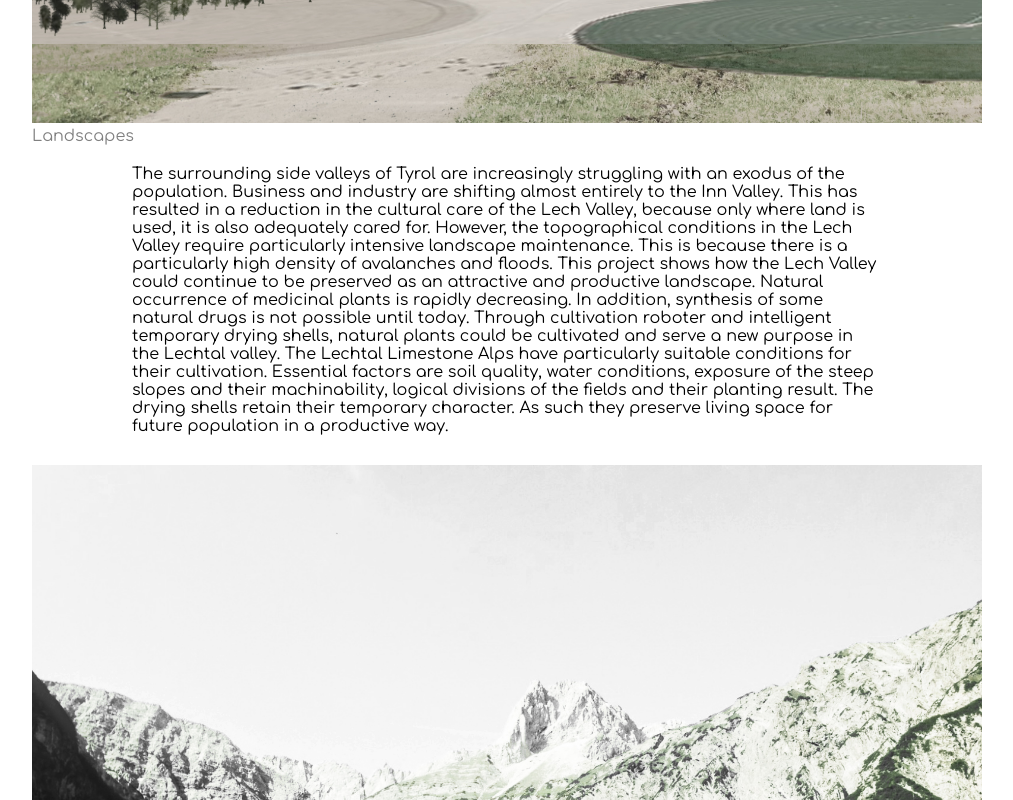
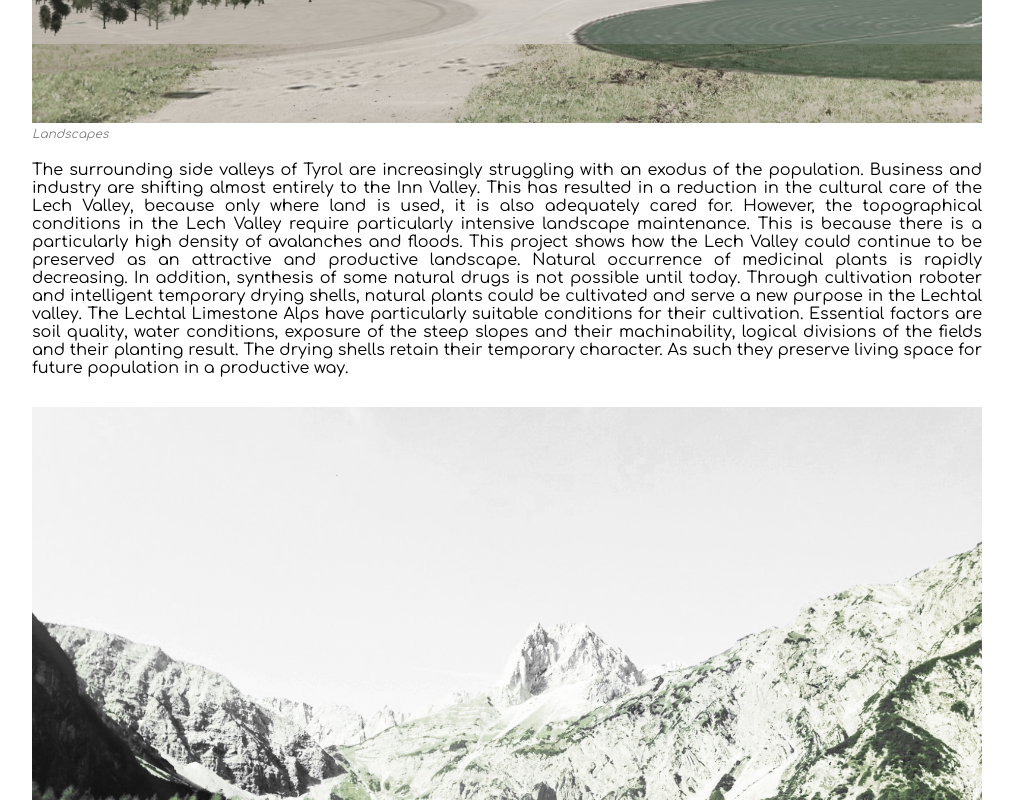
Before and after one commit to verenakrappitz/record, a plain HTML site: page projects/Superville/index.html in a window 1280 px wide. Shown: the part 620-1420 px from the top of the page, without its empty margins (208-1221 px from the left). Drawn offline with Linux system fonts and the light colour scheme; files whose address does not match are found by name.

Commit message:
Update style.css

```diff
--- a/projects/Superville/style.css
+++ b/projects/Superville/style.css
@@ -11,9 +11,10 @@ body{
 
 .LeftColumn {
     display:flex;
-    height: 1000px;
+    height: 20%;
     width: 210px;
     float: left;
+    display:inline;
 }
 
 .RightColumn {
@@ -21,12 +22,14 @@ body{
     height:20%;
     float: left;
 }
+
 .Caption{
     color:grey;
+    font-style: italic;
+    font-size:12px;
 }
 .Paragraph {
     padding-top: 20px;
-    padding-right: 100px;
-    padding-left: 100px;
     padding-bottom: 30px;
+    text-align: justify;
 }
```
